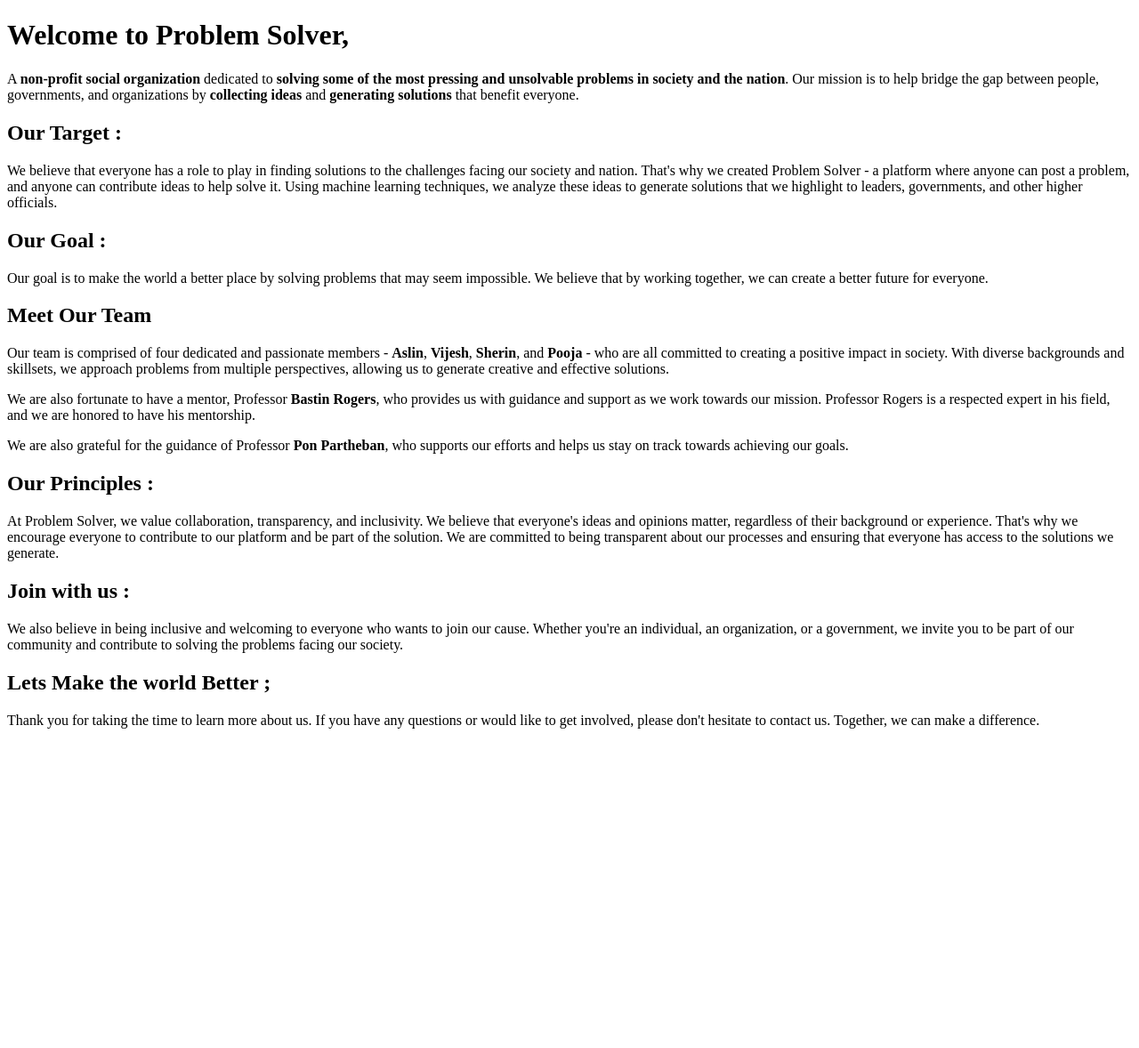
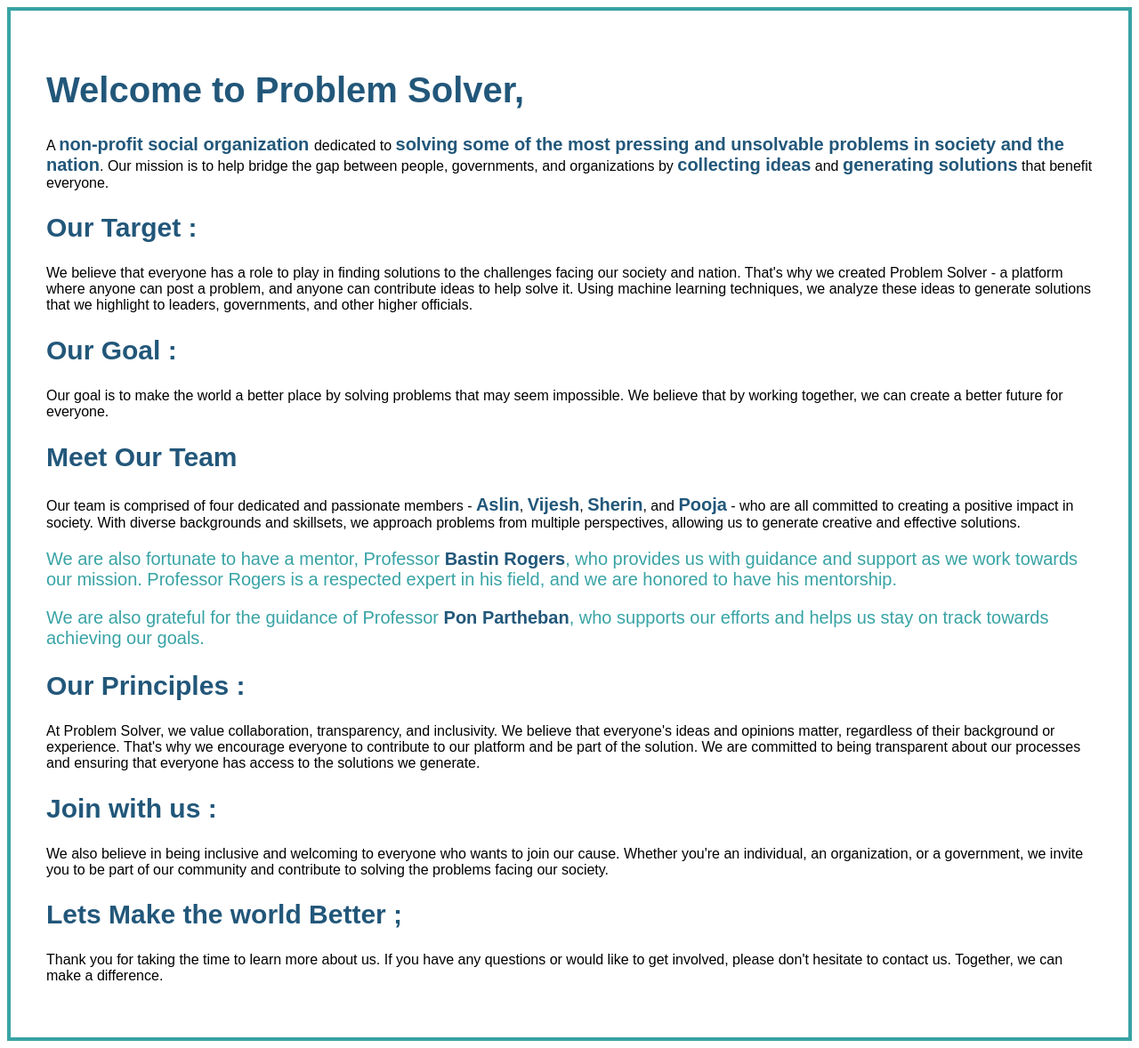
Before and after one commit to aslin-joel-r/mini-project-S6, a Django app: page /about_us/ in a window 1280 px wide. Shown: the whole page at 89% size. Before the commit the page ends 819 px from the top, so only its background shows below. Run offline with Django 4.2, Linux system fonts and the light colour scheme.

Commit message:
styling  on About-us  page

```diff
--- a/problem_detector/nation_book/static/css/about.css
+++ b/problem_detector/nation_book/static/css/about.css
@@ -1,3 +1,29 @@
-*{
+:root{
+    --dark: #22577a;
+    --light:#c7f9cc ;
+    --average:#57cc99;
+    --moreavg:#38a3a5;
+}
+body{
+    padding: 40px;
+    font-family:sans-serif;
+    border: 4px solid var(--moreavg);
+}
+h2{
+    font-size: 30px;
+    color:var(--dark);
+}
+h1{
+    font-size: 40px;
+    color:var(--dark);
+}
+p{
+    font-size: 20px;
+    color: var(--moreavg);
 
 }
+b{
+    font-size: 20px;
+    color:var(--dark);
+
+}
--- a/problem_detector/nation_book/templates/about.html
+++ b/problem_detector/nation_book/templates/about.html
@@ -9,7 +9,9 @@
     <title>About-us</title>
 </head>
 <body>
+<header>
 
+</header>
 <p>
    <h1> Welcome to Problem Solver,</h1> A <b>non-profit social organization </b> dedicated to <b>solving some of the most pressing and unsolvable problems in society and the nation</b>. Our mission is to help bridge the gap between people, governments, and organizations by <b>collecting ideas</b> and <b>generating solutions</b> that benefit everyone.
 </p>
```
Also changed, not shown: problem_detector/db.sqlite3.
